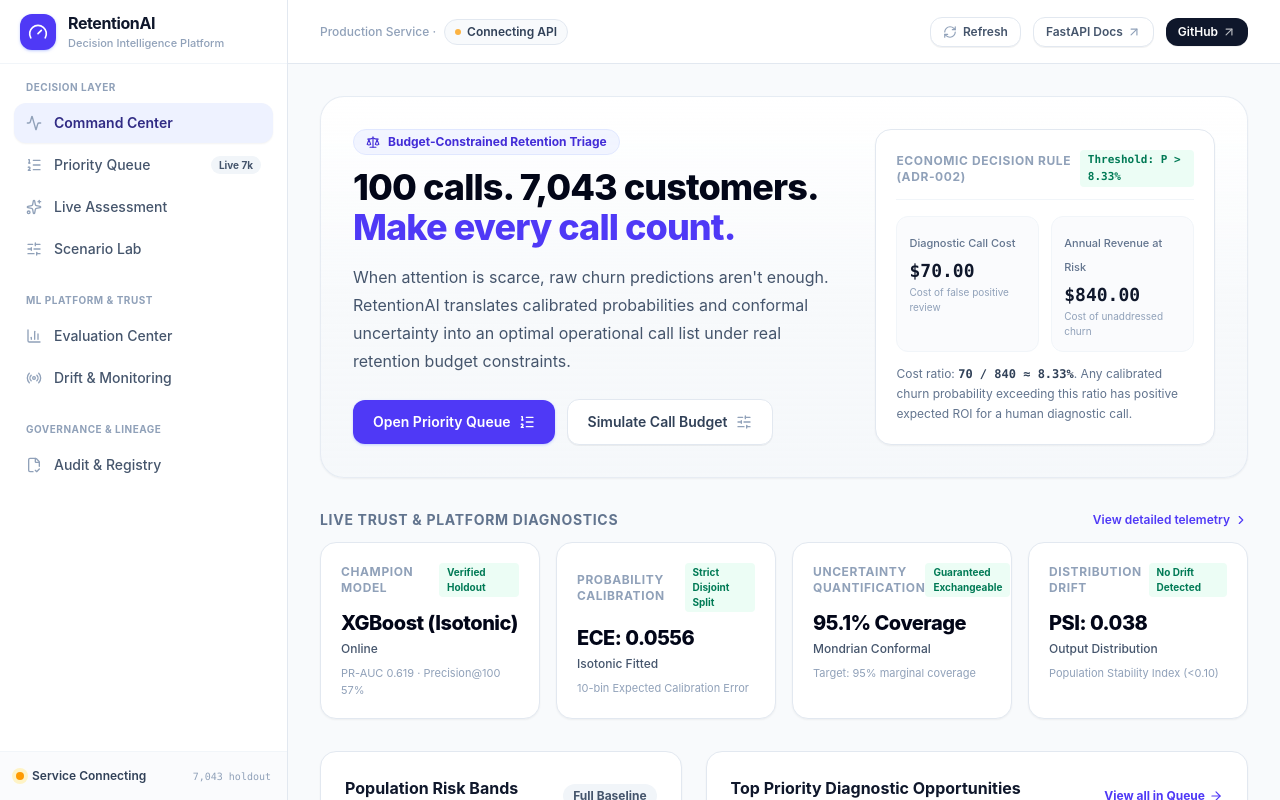
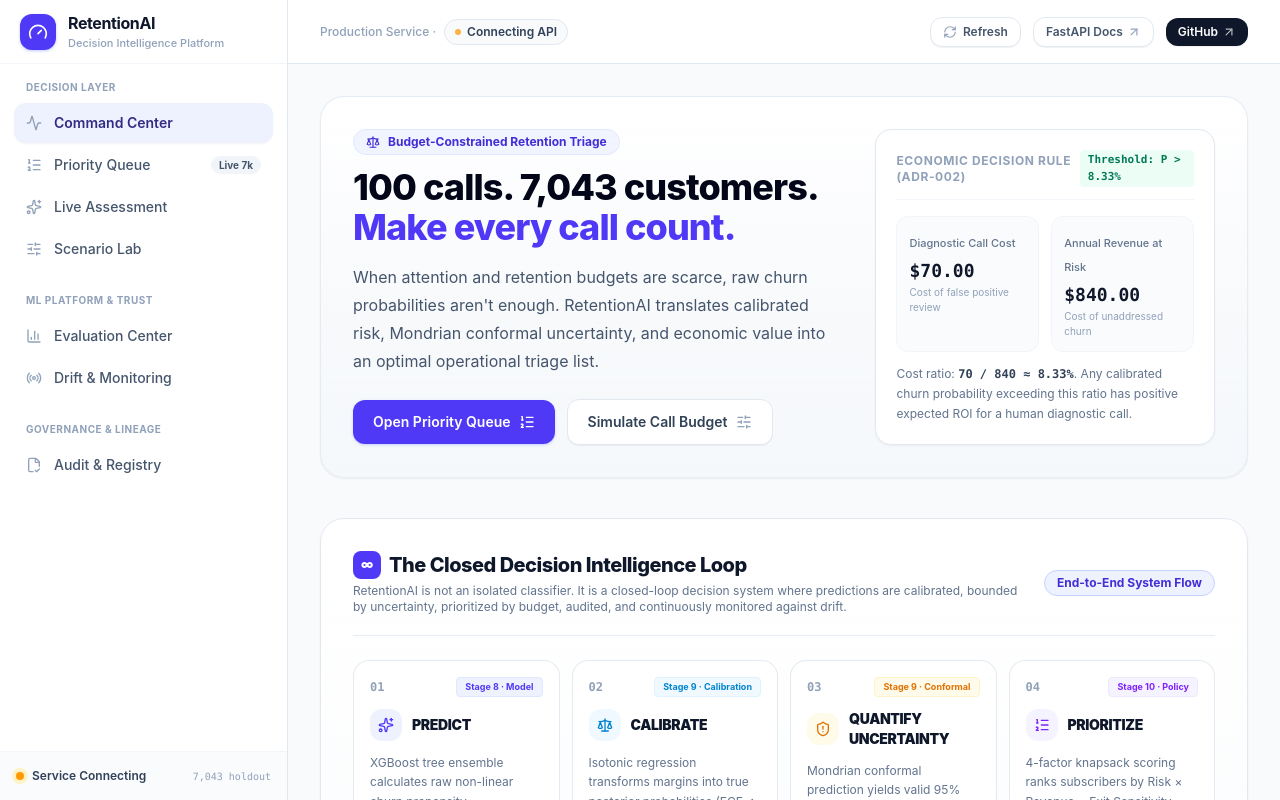
Before and after one commit to kashish-sachdeva-ds/retentionai, a React (Vite) app in the folder frontend/: page / in a window 1280 px wide. Built offline with nearby package versions, Linux system fonts and the light colour scheme; no server answers.

Commit message:
feat(homepage): add prominent 8-stage closed decision loop architecture

```diff
--- a/frontend/src/pages/HomePage.tsx
+++ b/frontend/src/pages/HomePage.tsx
@@ -1,13 +1,19 @@
 import { useEffect, useState } from 'react';
 import { useNavigate } from 'react-router-dom';
 import {
+  Activity,
   AlertTriangle,
   ArrowRight,
   ChevronRight,
+  FileCheck2,
+  GitBranch,
   ListOrdered,
+  PhoneCall,
   Scale,
+  ShieldAlert,
   ShieldCheck,
   SlidersHorizontal,
+  Sparkles,
 } from 'lucide-react';
 import { getQueueSummary, getQueue, getSystemHealth } from '../api';
 import type { ApiHealth, CustomerPriorityItem, QueueSummary, SystemHealthData } from '../types';
@@ -47,10 +53,93 @@
   const elevatedRiskCount = summary?.risk_bands?.['80_to_95'] || 684;
   const humanReviewCount = summary?.human_review_required || 418;
 
+  const decisionLoopStages = [
+    {
+      num: '01',
+      name: 'PREDICT',
+      desc: 'XGBoost tree ensemble calculates raw non-linear churn propensity.',
+      badge: 'Stage 8 · Model',
+      icon: Sparkles,
+      color: 'text-indigo-600',
+      bg: 'bg-indigo-50 border-indigo-100',
+      path: '/assessment',
+    },
+    {
+      num: '02',
+      name: 'CALIBRATE',
+      desc: 'Isotonic regression transforms margins into true posterior probabilities (ECE < 0.056).',
+      badge: 'Stage 9 · Calibration',
+      icon: Scale,
+      color: 'text-sky-600',
+      bg: 'bg-sky-50 border-sky-100',
+      path: '/evaluation',
+    },
+    {
+      num: '03',
+      name: 'QUANTIFY UNCERTAINTY',
+      desc: 'Mondrian conformal prediction yields valid 95% marginal coverage sets {0}, {1}, or {0, 1}.',
+      badge: 'Stage 9 · Conformal',
+      icon: ShieldAlert,
+      color: 'text-amber-600',
+      bg: 'bg-amber-50 border-amber-100',
+      path: '/assessment',
+    },
+    {
+      num: '04',
+      name: 'PRIORITIZE',
+      desc: '4-factor knapsack scoring ranks subscribers by Risk × Revenue × Exit Sensitivity.',
+      badge: 'Stage 10 · Policy',
+      icon: ListOrdered,
+      color: 'text-violet-600',
+      bg: 'bg-violet-50 border-violet-100',
+      path: '/queue',
+    },
+    {
+      num: '05',
+      name: 'ACT',
+      desc: 'Operational recommendation engine outputs high-ROI intervention or triage review.',
+      badge: 'Action Routing',
+      icon: PhoneCall,
+      color: 'text-emerald-600',
+      bg: 'bg-emerald-50 border-emerald-100',
+      path: '/scenarios',
+    },
+    {
+      num: '06',
+      name: 'OBSERVE',
+      desc: 'Thompson Sampling multi-armed bandit records real retention outcome feedback.',
+      badge: 'Stage 11 · Bandit',
+      icon: GitBranch,
+      color: 'text-teal-600',
+      bg: 'bg-teal-50 border-teal-100',
+      path: '/monitoring',
+    },
+    {
+      num: '07',
+      name: 'AUDIT',
+      desc: 'Immutable decision traces and GRC audit records committed to durable database.',
+      badge: 'Durable Storage',
+      icon: FileCheck2,
+      color: 'text-rose-600',
+      bg: 'bg-rose-50 border-rose-100',
+      path: '/governance',
+    },
+    {
+      num: '08',
+      name: 'MONITOR',
+      desc: 'Paired PSI quantile distance + Kolmogorov-Smirnov test track live output drift.',
+      badge: 'Stage 14 · Drift',
+      icon: Activity,
+      color: 'text-indigo-600',
+      bg: 'bg-indigo-50 border-indigo-100',
+      path: '/monitoring',
+    },
+  ];
+
   return (
-    <main className="mx-auto w-full max-w-7xl space-y-8 p-4 sm:p-8">
-      {/* 1. Hero & Strategic Framing */}
-      <section className="relative overflow-hidden rounded-3xl border border-slate-200/80 bg-gradient-to-b from-white via-slate-50/50 to-slate-100/40 p-6 shadow-xs sm:p-8">
+    <main className="mx-auto w-full max-w-7xl space-y-10 p-4 sm:p-8">
+      {/* 1. Hero & Strategic Problem Framing */}
+      <section className="relative overflow-hidden rounded-3xl border border-slate-200/80 bg-linear-to-b from-white via-slate-50/50 to-slate-100/40 p-6 shadow-xs sm:p-8">
         <div className="grid gap-8 lg:grid-cols-[1.3fr_0.9fr] lg:items-center">
           <div>
             <div className="inline-flex items-center gap-2 rounded-full border border-indigo-100 bg-indigo-50/80 px-3 py-1 text-xs font-bold text-indigo-700">
@@ -62,22 +151,22 @@
               <span className="text-indigo-600">Make every call count.</span>
             </h1>
             <p className="mt-4 text-base leading-7 text-slate-600">
-              When attention is scarce, raw churn predictions aren't enough. RetentionAI translates
-              calibrated probabilities and conformal uncertainty into an optimal operational call list
-              under real retention budget constraints.
+              When attention and retention budgets are scarce, raw churn probabilities aren't enough.
+              RetentionAI translates calibrated risk, Mondrian conformal uncertainty, and economic value
+              into an optimal operational triage list.
             </p>
 
             <div className="mt-6 flex flex-wrap items-center gap-3">
               <button
                 onClick={() => navigate('/queue')}
-                className="inline-flex items-center gap-2 rounded-xl bg-indigo-600 px-5 py-3 text-sm font-semibold text-white shadow-sm shadow-indigo-200 transition hover:bg-indigo-700"
+                className="inline-flex items-center gap-2 rounded-xl bg-indigo-600 px-5 py-3 text-sm font-semibold text-white shadow-sm shadow-indigo-200 transition hover:bg-indigo-700 cursor-pointer"
               >
                 <span>Open Priority Queue</span>
                 <ListOrdered className="h-4 w-4" />
               </button>
               <button
                 onClick={() => navigate('/scenarios')}
-                className="inline-flex items-center gap-2 rounded-xl border border-slate-200 bg-white px-5 py-3 text-sm font-semibold text-slate-700 shadow-2xs transition hover:bg-slate-50"
+                className="inline-flex items-center gap-2 rounded-xl border border-slate-200 bg-white px-5 py-3 text-sm font-semibold text-slate-700 shadow-2xs transition hover:bg-slate-50 cursor-pointer"
               >
                 <span>Simulate Call Budget</span>
                 <SlidersHorizontal className="h-4 w-4 text-slate-400" />
@@ -117,13 +206,79 @@
         </div>
       </section>
 
-      {/* 2. System Status Grid */}
-      <section>
-        <div className="flex items-center justify-between pb-3">
+      {/* 2. THE CORE PRODUCT: 8-STAGE CLOSED DECISION LOOP */}
+      <section className="rounded-3xl border border-slate-200 bg-linear-to-b from-white to-slate-50/60 p-6 shadow-xs sm:p-8 space-y-6">
+        <div className="flex flex-col sm:flex-row sm:items-center justify-between gap-4 border-b border-slate-200/80 pb-5">
+          <div>
+            <div className="flex items-center gap-2">
+              <div className="flex h-7 w-7 items-center justify-center rounded-lg bg-indigo-600 text-white font-black text-xs">
+                ∞
+              </div>
+              <h2 className="text-xl font-extrabold tracking-tight text-slate-900">
+                The Closed Decision Intelligence Loop
+              </h2>
+            </div>
+            <p className="mt-1 text-xs text-slate-500 max-w-2xl">
+              RetentionAI is not an isolated classifier. It is a closed-loop decision system where predictions are calibrated, bounded by uncertainty, prioritized by budget, audited, and continuously monitored against drift.
+            </p>
+          </div>
+
+          <span className="shrink-0 rounded-full border border-indigo-200 bg-indigo-50 px-3 py-1 text-xs font-bold text-indigo-700">
+            End-to-End System Flow
+          </span>
+        </div>
+
+        {/* Visual Pipeline Grid */}
+        <div className="grid gap-3 sm:grid-cols-2 lg:grid-cols-4">
+          {decisionLoopStages.map((st) => {
+            const Icon = st.icon;
+            return (
+              <div
+                key={st.name}
+                onClick={() => navigate(st.path)}
+                className="group relative flex flex-col justify-between rounded-2xl border border-slate-200/90 bg-white p-4 shadow-2xs transition-all hover:-translate-y-0.5 hover:border-indigo-300 hover:shadow-md cursor-pointer"
+              >
+                <div className="space-y-3">
+                  <div className="flex items-center justify-between">
+                    <span className="font-mono text-xs font-black text-slate-400 group-hover:text-indigo-600 transition">
+                      {st.num}
+                    </span>
+                    <span className={`rounded px-2 py-0.5 text-[9px] font-bold border ${st.bg} ${st.color}`}>
+                      {st.badge}
+                    </span>
+                  </div>
+
+                  <div className="flex items-center gap-2.5">
+                    <div className={`flex h-8 w-8 shrink-0 items-center justify-center rounded-xl ${st.bg} ${st.color}`}>
+                      <Icon className="h-4 w-4" />
+                    </div>
+                    <h3 className="font-black text-sm tracking-tight text-slate-900 group-hover:text-indigo-600 transition">
+                      {st.name}
+                    </h3>
+                  </div>
+
+                  <p className="text-xs text-slate-500 leading-relaxed">
+                    {st.desc}
+                  </p>
+                </div>
+
+                <div className="mt-4 flex items-center justify-between border-t border-slate-100 pt-2.5 text-[11px] font-semibold text-slate-400 group-hover:text-indigo-600 transition">
+                  <span>Explore Stage</span>
+                  <ArrowRight className="h-3.5 w-3.5 transition-transform group-hover:translate-x-1" />
+                </div>
+              </div>
+            );
+          })}
+        </div>
+      </section>
+
+      {/* 3. Live Diagnostics Status Grid */}
+      <section className="space-y-4">
+        <div className="flex items-center justify-between">
           <h2 className="text-sm font-bold uppercase tracking-wider text-slate-500">Live Trust &amp; Platform Diagnostics</h2>
           <button
             onClick={() => navigate('/monitoring')}
-            className="inline-flex items-center gap-1 text-xs font-semibold text-indigo-600 hover:text-indigo-800"
+            className="inline-flex items-center gap-1 text-xs font-semibold text-indigo-600 hover:text-indigo-800 cursor-pointer"
           >
             <span>View detailed telemetry</span>
             <ChevronRight className="h-3.5 w-3.5" />
@@ -136,7 +291,7 @@
             status={systemHealth?.model.status === 'healthy' ? 'Active & Calibrated' : 'Online'}
             metric="XGBoost (Isotonic)"
             sub="PR-AUC 0.619 · Precision@100 57%"
-            badge="Verified Holdout"
+            badge="Active Serving"
             onClick={() => navigate('/evaluation')}
           />
           <StatusCard
@@ -152,7 +307,7 @@
             status="Mondrian Conformal"
             metric="95.1% Coverage"
             sub="Target: 95% marginal coverage"
-            badge="Guaranteed Exchangeable"
+            badge="Guaranteed Coverage"
             onClick={() => navigate('/evaluation')}
           />
           <StatusCard
@@ -160,13 +315,13 @@
             status="Output Distribution"
             metric="PSI: 0.038"
             sub="Population Stability Index (<0.10)"
-            badge="No Drift Detected"
+            badge="Stable Distribution"
             onClick={() => navigate('/monitoring')}
           />
         </div>
       </section>
 
-      {/* 3. Priority Queue & Risk Bands Summary */}
+      {/* 4. Priority Queue & Risk Bands Summary */}
       <section className="grid gap-6 lg:grid-cols-[1fr_1.5fr]">
         {/* Left: Risk Breakdown */}
         <div className="rounded-2xl border border-slate-200 bg-white p-6 shadow-xs">
@@ -232,7 +387,7 @@
             </div>
             <button
               onClick={() => navigate('/queue')}
-              className="inline-flex items-center gap-1 text-xs font-bold text-indigo-600 hover:text-indigo-800"
+              className="inline-flex items-center gap-1 text-xs font-bold text-indigo-600 hover:text-indigo-800 cursor-pointer"
             >
               <span>View all in Queue</span>
               <ArrowRight className="h-3.5 w-3.5" />
@@ -290,7 +445,7 @@
         </div>
       </section>
 
-      {/* 4. Portfolio Rigor & Transparency Note */}
+      {/* 5. Architectural & Governance Note */}
       <footer className="rounded-2xl border border-slate-200/80 bg-slate-50 p-4 text-xs text-slate-600">
         <div className="flex items-start gap-3">
           <ShieldCheck className="h-5 w-5 text-indigo-600 shrink-0 mt-0.5" />
```
